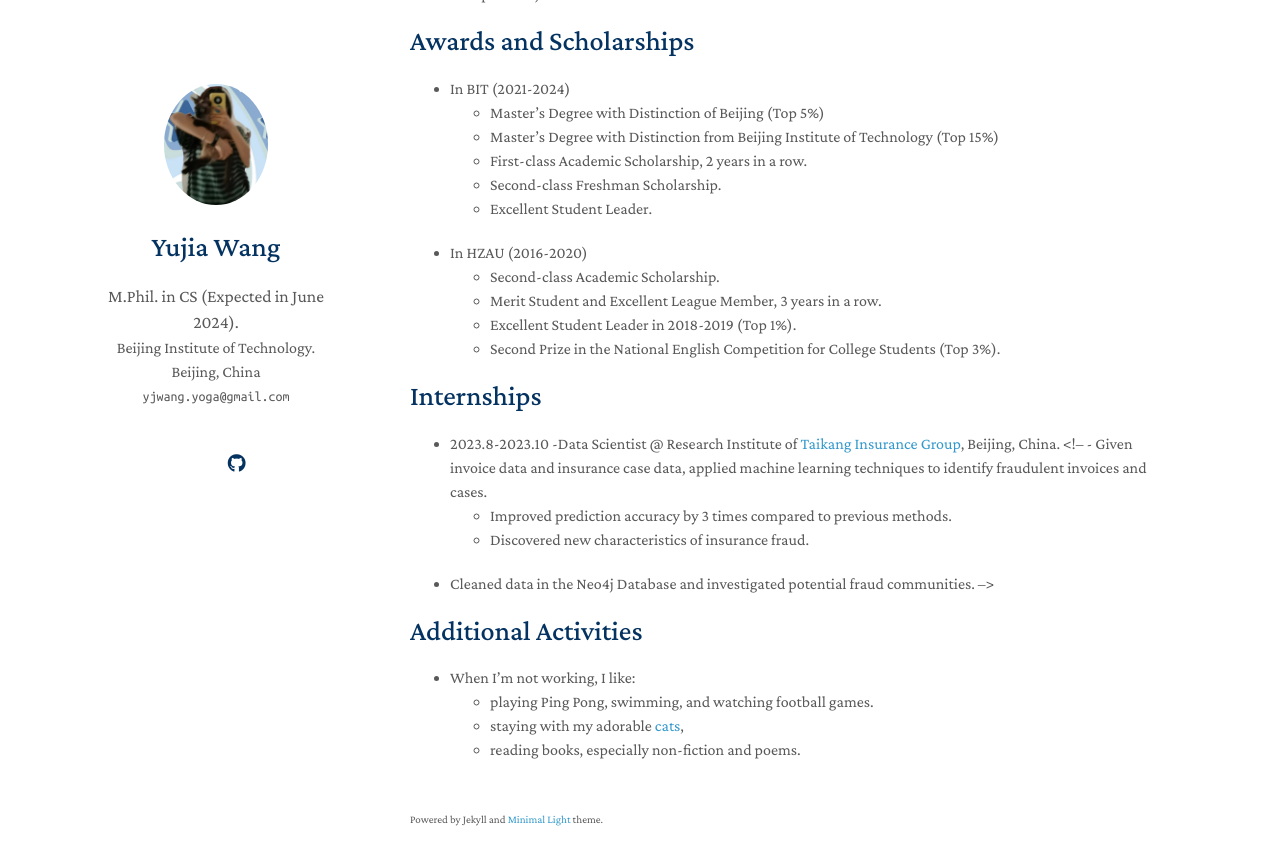
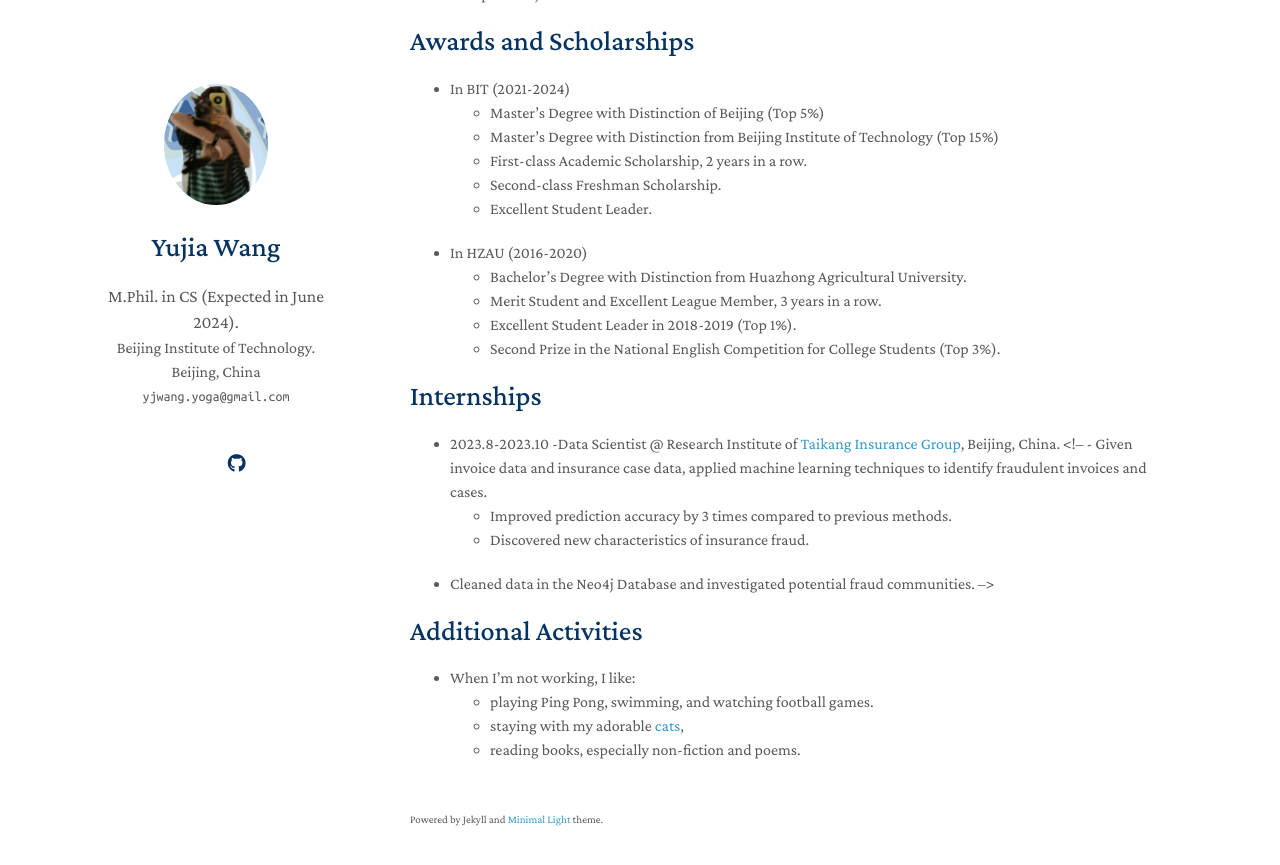
Before and after one commit to YogaWang7/YogaWang7.github.io, a Jekyll site: the page built from index.md, in a window 1280 px wide and 900 px high, scrolled down 1303 px. Shown: the top 865 px of the window. Built offline with Jekyll 4.4.1, drawn with Linux system fonts in a browser that asks for light colours; nearby versions of some CDN libraries; comment, search, counter and statistics services are not loaded; a style sheet for code colours, icons or effects is not loaded; our own code applies the rules of GitHub Pages for plain Markdown files.

Commit message:
Update index.md

```diff
--- a/index.md
+++ b/index.md
@@ -30,7 +30,7 @@ Hello! My name is Yujia Wang (pronounced as "Yoo-jee-ah Wong"), or you can call
   - Second-class Freshman Scholarship.
   - Excellent Student Leader.
 - In HZAU (2016-2020)
-  - Second-class Academic Scholarship.
+  - Bachelor’s Degree with Distinction from Huazhong Agricultural University.
   - Merit Student and Excellent League Member, 3 years in a row.
   - Excellent Student Leader in 2018-2019 (Top 1%).
   - Second Prize in the National English Competition for College Students (Top 3%).
```
